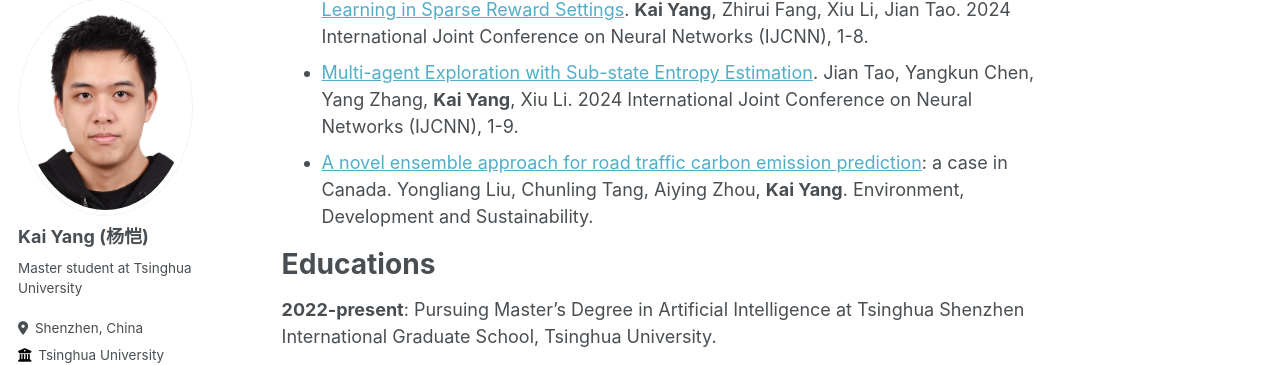
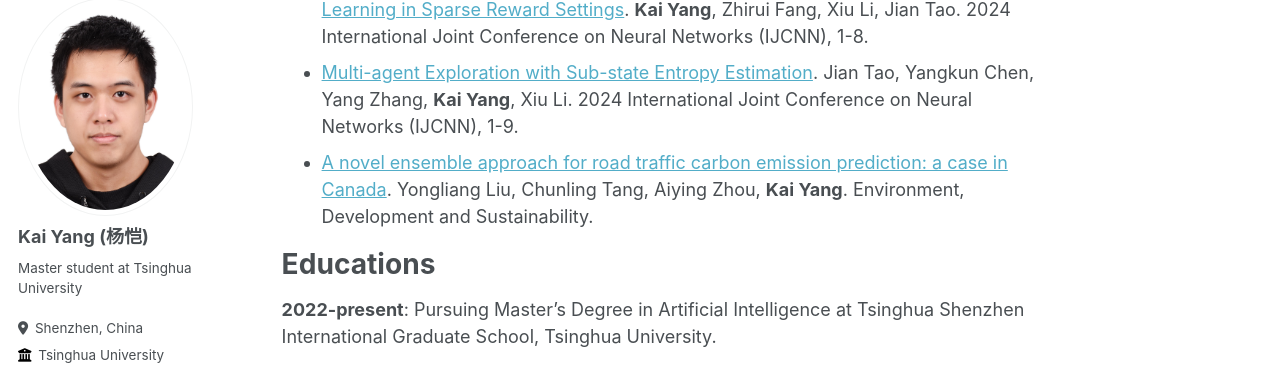
Before and after one commit to yk7333/yk7333.github.io, a Jekyll site: the page built from _pages/about.md, in a window 1280 px wide and 900 px high, scrolled down 1746 px. Shown: the part 108-473 px from the top of the window. Built offline with Jekyll 4.4.1, drawn with Linux system fonts in a browser that asks for light colours; some web fonts are replaced; a script that is not in the unit is left out.

```diff
--- a/_pages/about.md
+++ b/_pages/about.md
@@ -39,7 +39,7 @@ Publications
 - [GTLMA: Generalizable Hierarchical Learning for Tasks with Variable Entities](). **Kai Yang**, Aicheng Gong, Jian Tao, Yang Zhang, Xiu Li. 2023 International Conference on Frontiers of Robotics and Software Engineering (FRSE).
 - [CMBE: Curiosity-driven Model-Based Exploration for Multi-Agent Reinforcement Learning in Sparse Reward Settings](https://ieeexplore.ieee.org/abstract/document/10650769/). **Kai Yang**, Zhirui Fang, Xiu Li, Jian Tao. 2024 International Joint Conference on Neural Networks (IJCNN), 1-8.
 - [Multi-agent Exploration with Sub-state Entropy Estimation](https://ieeexplore.ieee.org/abstract/document/10649966/). Jian Tao, Yangkun Chen, Yang Zhang, **Kai Yang**, Xiu Li. 2024 International Joint Conference on Neural Networks (IJCNN), 1-9.
-- [A novel ensemble approach for road traffic carbon emission prediction](https://link.springer.com/article/10.1007/s10668-024-04561-1): a case in Canada. Yongliang Liu, Chunling Tang, Aiying Zhou, **Kai Yang**. Environment, Development and Sustainability.
+- [A novel ensemble approach for road traffic carbon emission prediction: a case in Canada](https://link.springer.com/article/10.1007/s10668-024-04561-1). Yongliang Liu, Chunling Tang, Aiying Zhou, **Kai Yang**. Environment, Development and Sustainability.
 
 Educations
 ======
```
